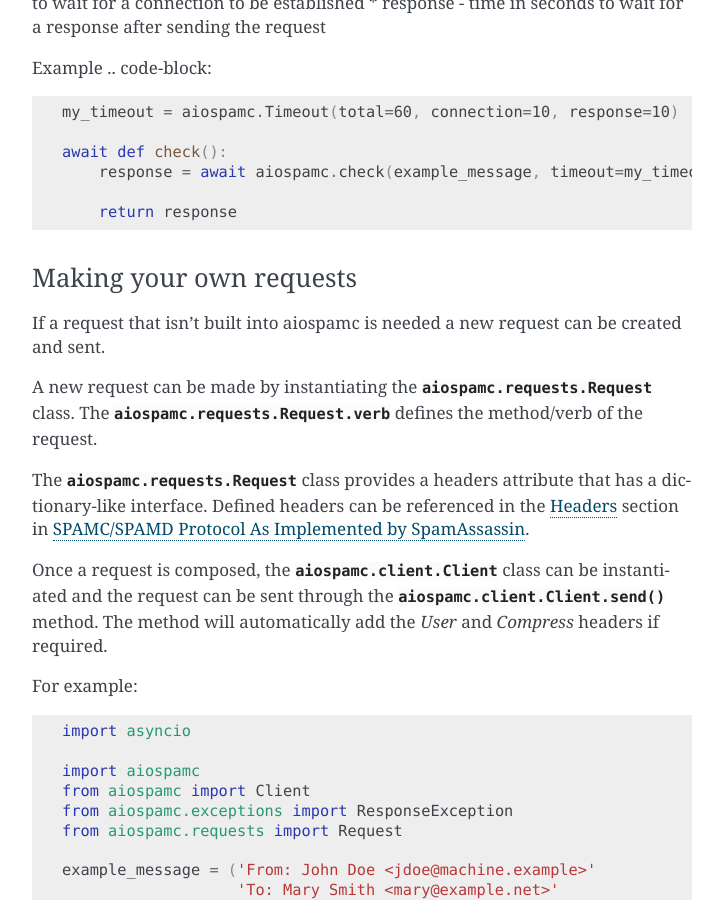
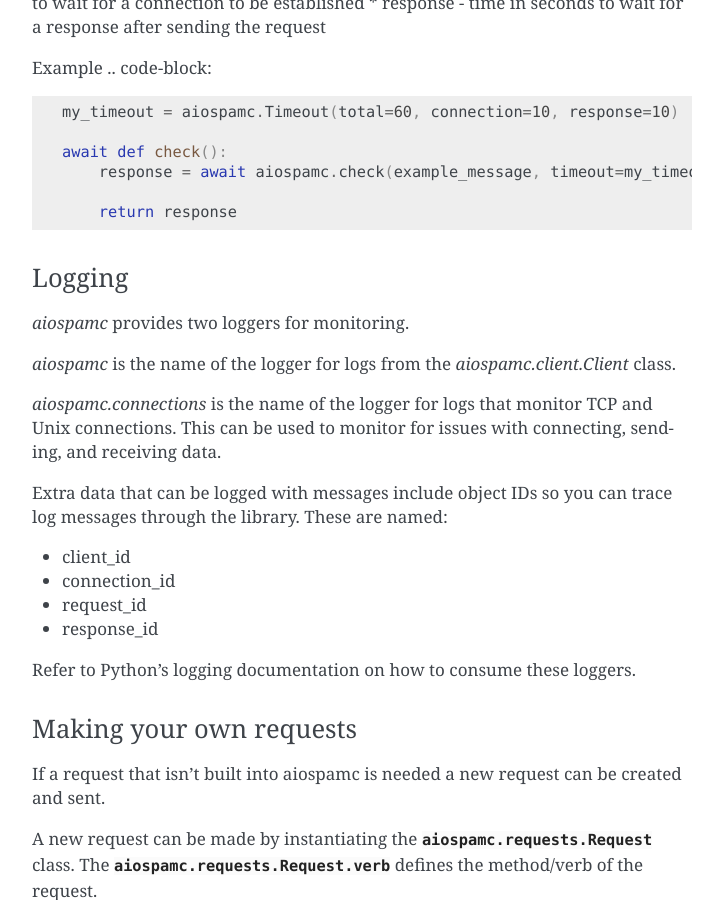
Before and after one commit to mjcaley/aiospamc, a Sphinx documentation site: the page built from docs/user_guide.rst, in a window 1280 px wide and 900 px high, scrolled down 2182 px. Shown: the whole window, without its empty margins (388-1111 px from the left). Built offline with Sphinx 7.4.7, drawn with Linux system fonts in a browser that asks for light colours.

Commit message:
Added documentation for using logging

```diff
--- a/docs/user_guide.rst
+++ b/docs/user_guide.rst
@@ -115,6 +115,28 @@
 
         return response
 
+Logging
+=======
+
+`aiospamc` provides two loggers for monitoring.
+
+`aiospamc` is the name of the logger for logs from the `aiospamc.client.Client`
+class.
+
+`aiospamc.connections` is the name of the logger for logs that monitor TCP and
+Unix connections.  This can be used to monitor for issues with connecting, sending,
+and receiving data.
+
+Extra data that can be logged with messages include object IDs so you can trace
+log messages through the library.  These are named:
+
+* client_id
+* connection_id
+* request_id
+* response_id
+
+Refer to Python's logging documentation on how to consume these loggers.
+
 Making your own requests
 ========================
 
```
